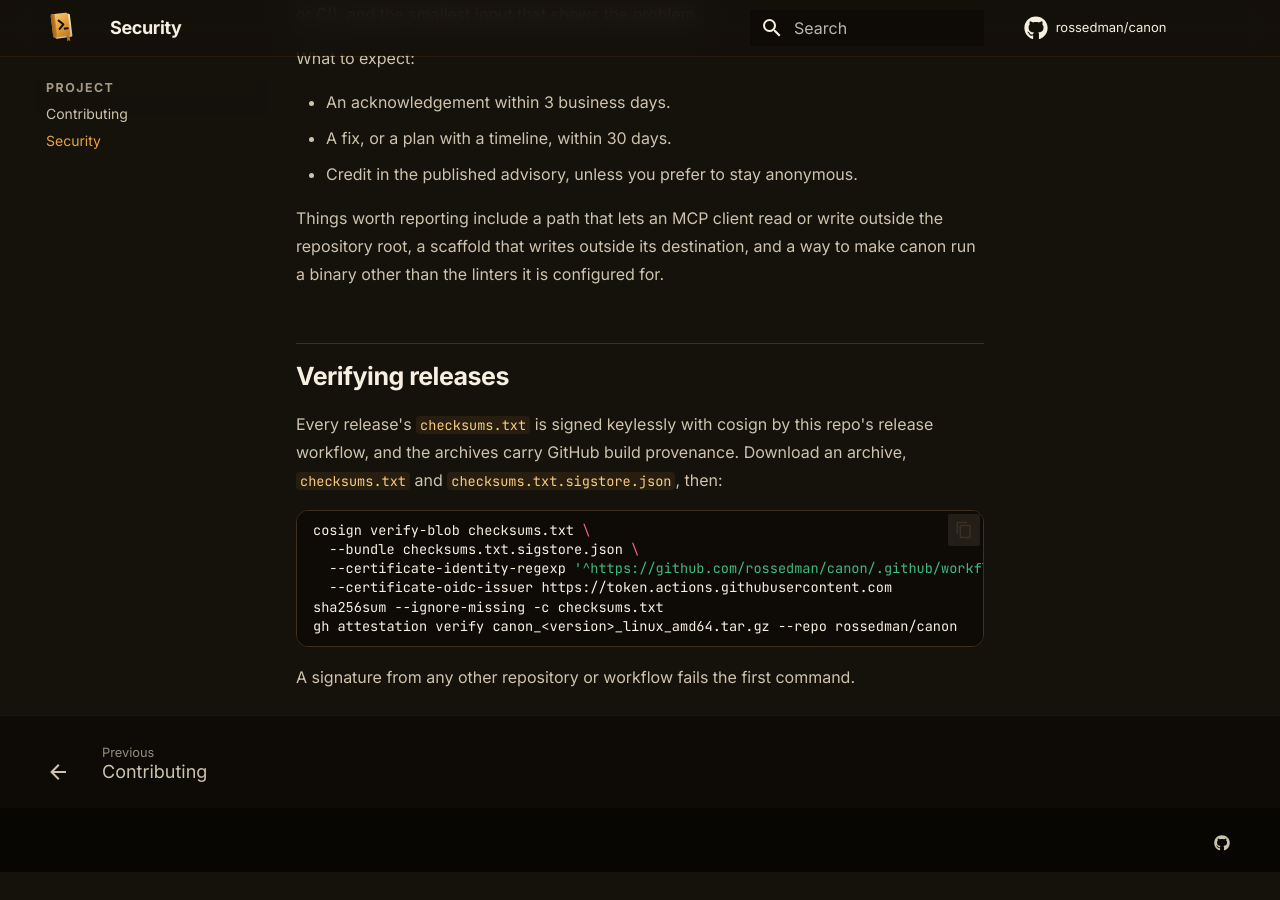
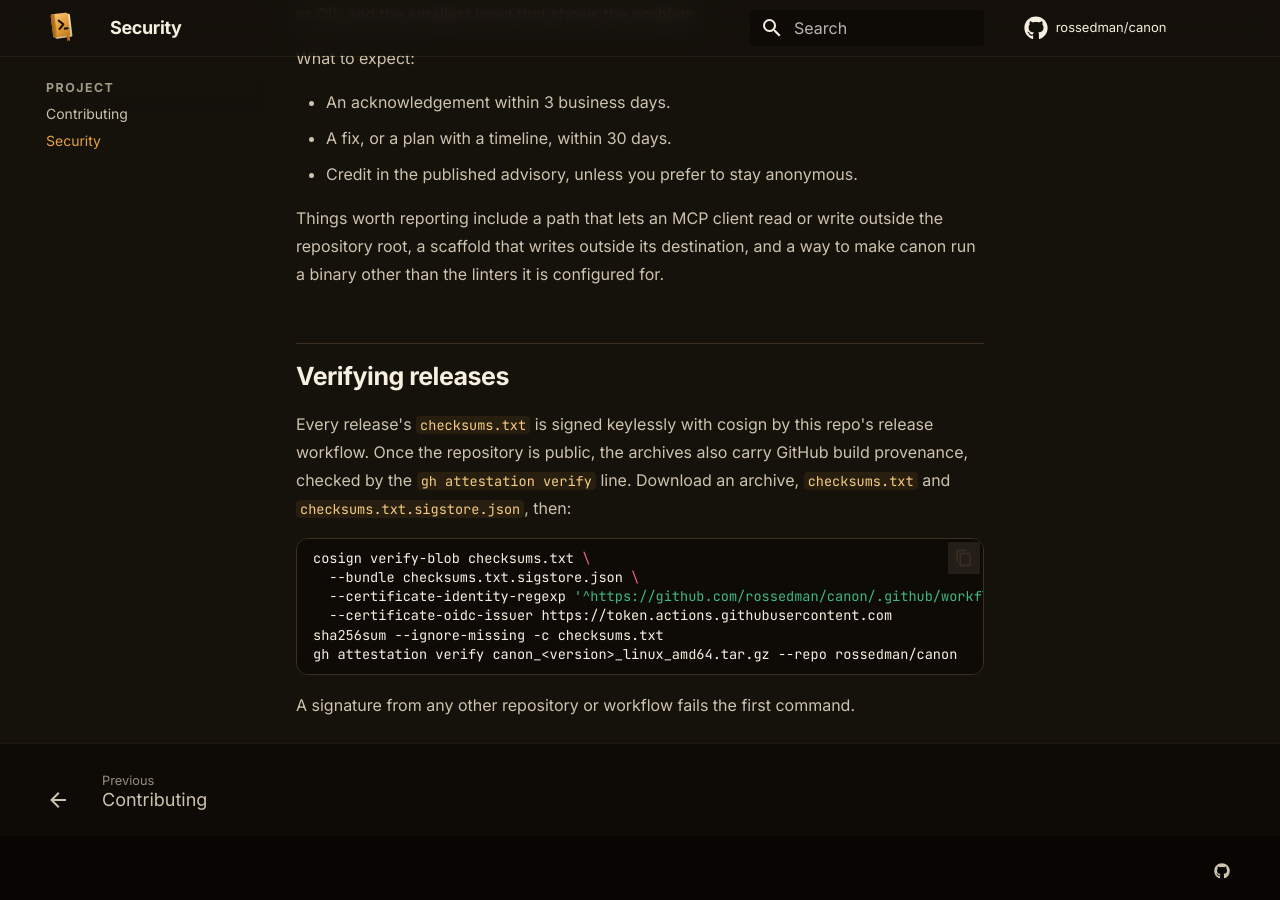
Before and after one commit to rossedman/canon, an MkDocs documentation site: the page built from docs/security.md, in a window 1280 px wide and 900 px high, scrolled down 987 px. Built offline with MkDocs 1.6.1 and Material for MkDocs 9.7.7, drawn with Linux system fonts in a browser that asks for light colours; comment, search, counter and statistics services are not loaded; before the commit the page ends 1859 px from its top, so only the background shows below that.

Commit message:
ci(release): skip build provenance while the repo is private
The v0.1.0 release published and signed every asset, but the run failed
at attest-build-provenance: GitHub only stores attestations for public
repositories on personal accounts. Run that step only for public repos;
cosign-signed checksums still cover every release.

Co-Authored-By: Claude Opus 5.5 <noreply@anthropic.com>
Claude-Session: https://claude.ai/code/session_019z6j94VN1f3K9gxpFwUTBv

````diff
--- a/SECURITY.md
+++ b/SECURITY.md
@@ -35,7 +35,8 @@ for.
 ## Verifying releases
 
 Every release's `checksums.txt` is signed keylessly with cosign by this
-repo's release workflow, and the archives carry GitHub build provenance.
+repo's release workflow. Once the repository is public, the archives also
+carry GitHub build provenance, checked by the `gh attestation verify` line.
 Download an archive, `checksums.txt` and `checksums.txt.sigstore.json`, then:
 
 ```sh
````
Also changed, not shown: 1 other file.
